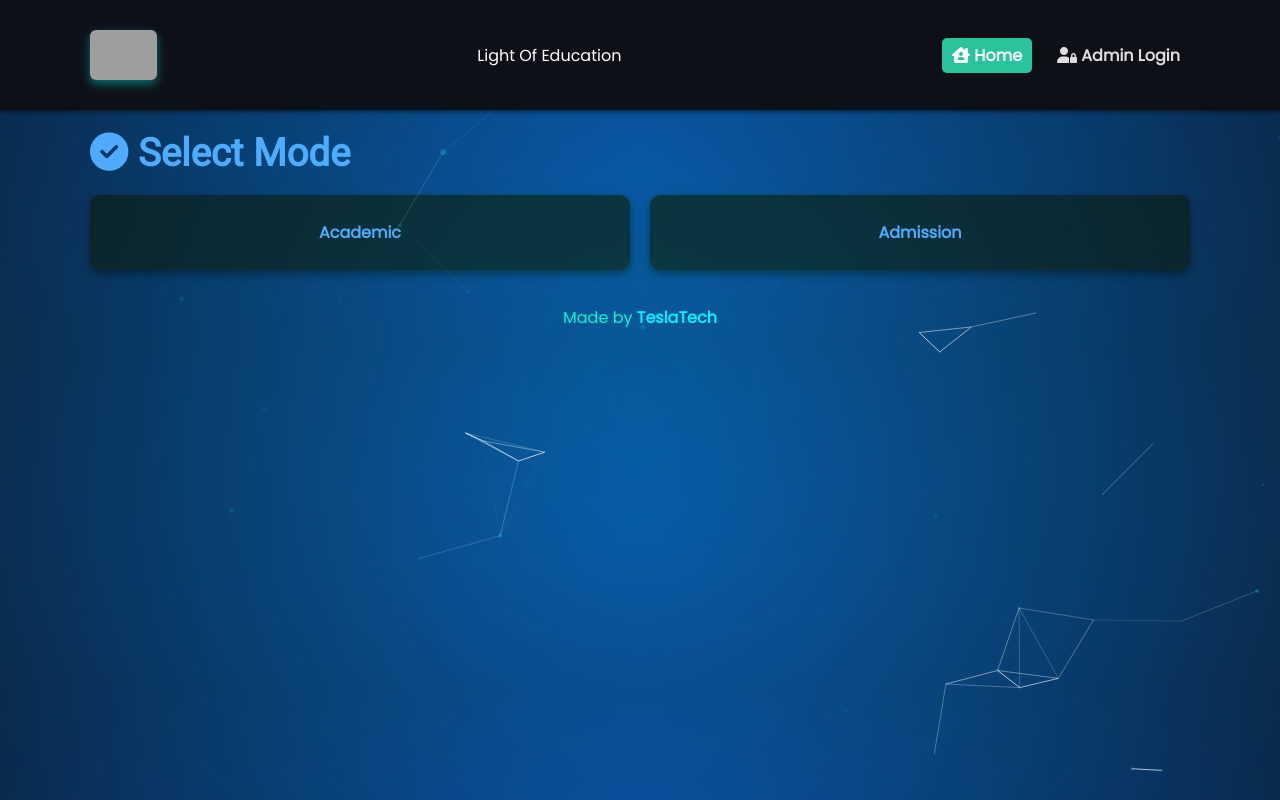
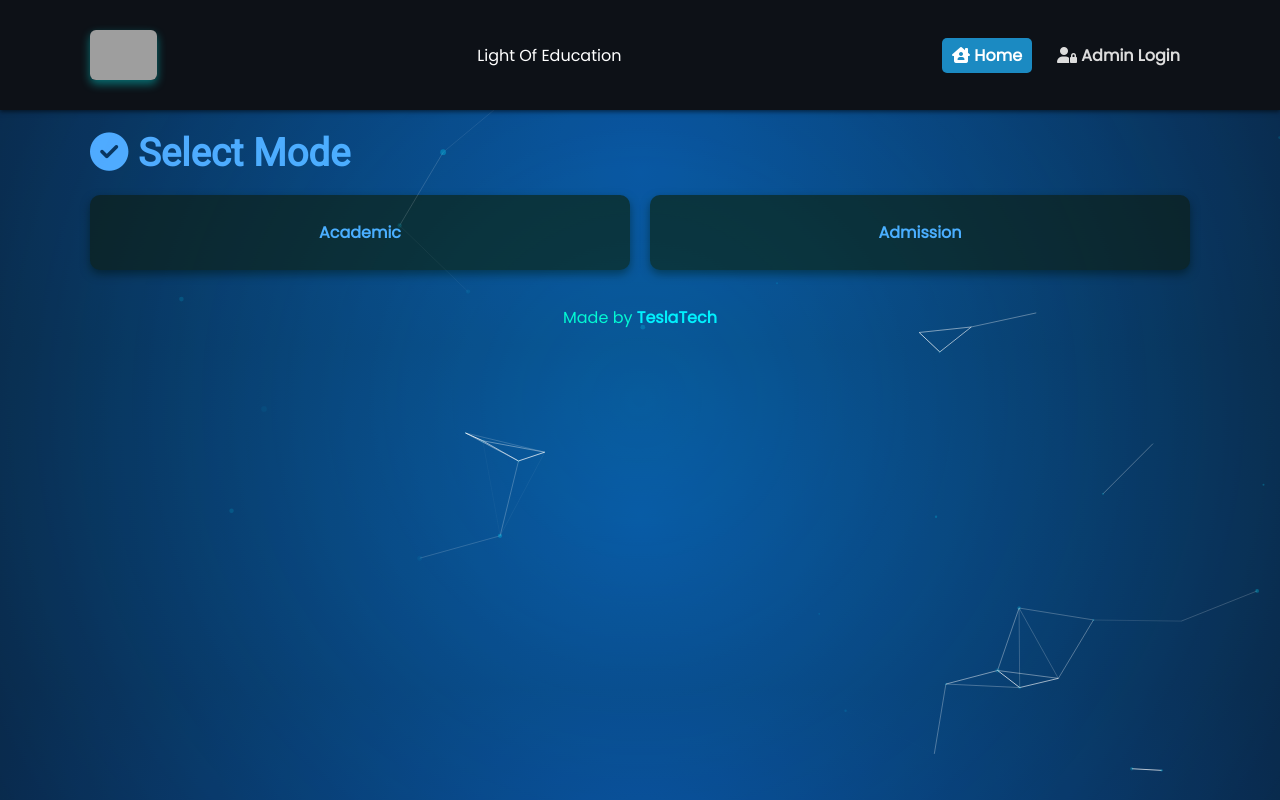
Before and after one commit to TeslaTech369/LOEPDFupload, a Flask app: page / in a window 1280 px wide, with the pointer over the restyled element. Run offline with Flask 3, Linux system fonts and the light colour scheme; some libraries are stand-ins or nearby versions; grey boxes are pictures that could not be loaded.

Commit message:
Update style.css

```diff
--- a/static/style.css
+++ b/static/style.css
@@ -122,7 +122,7 @@ h1, h2, h3, h4, h5, h6 {
 
 .nav-menu li a:hover,
 .nav-menu li a:focus {
-  background-color: #29c49e;
+  background-color: #1b8ac2;
   color: white;
 }
 
```
